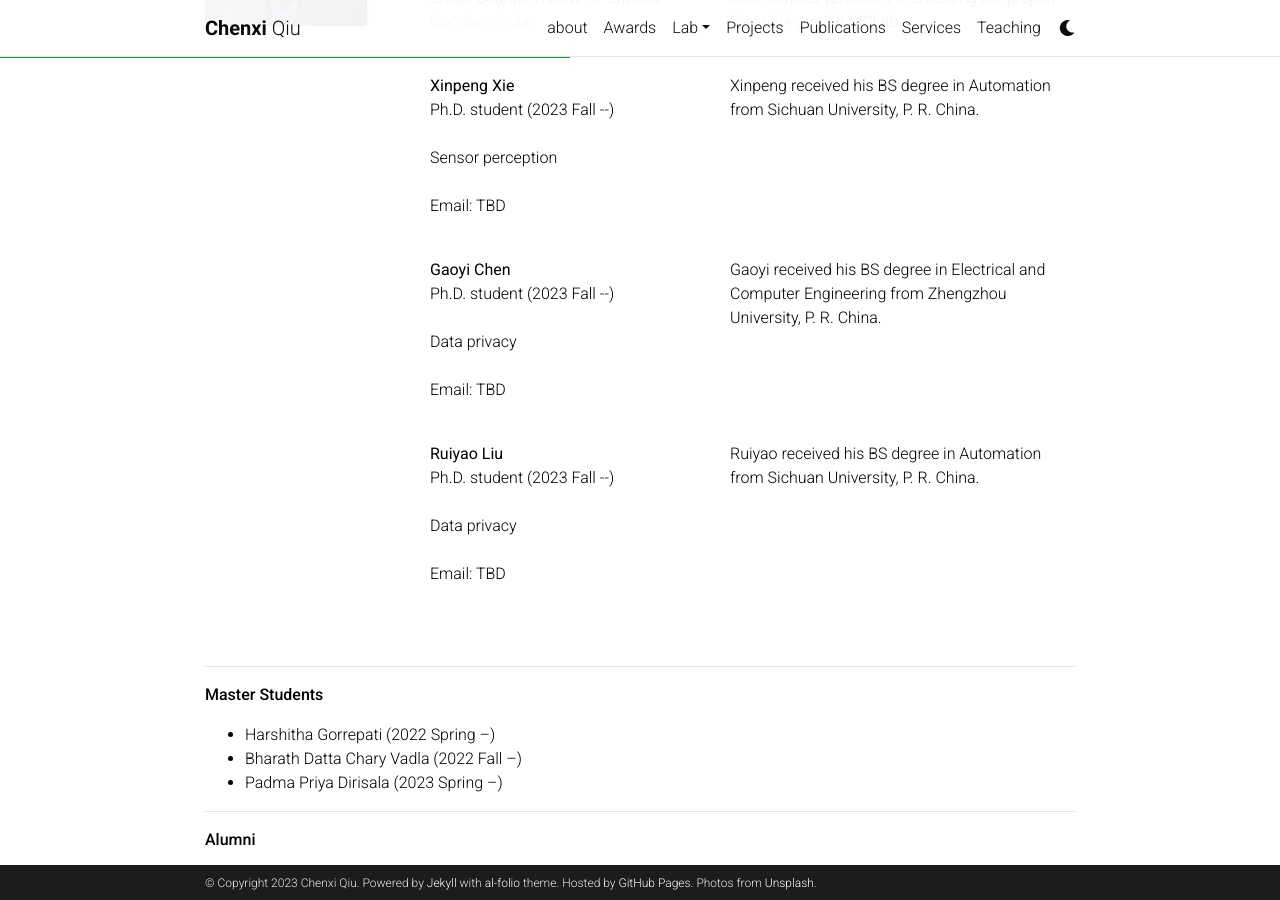
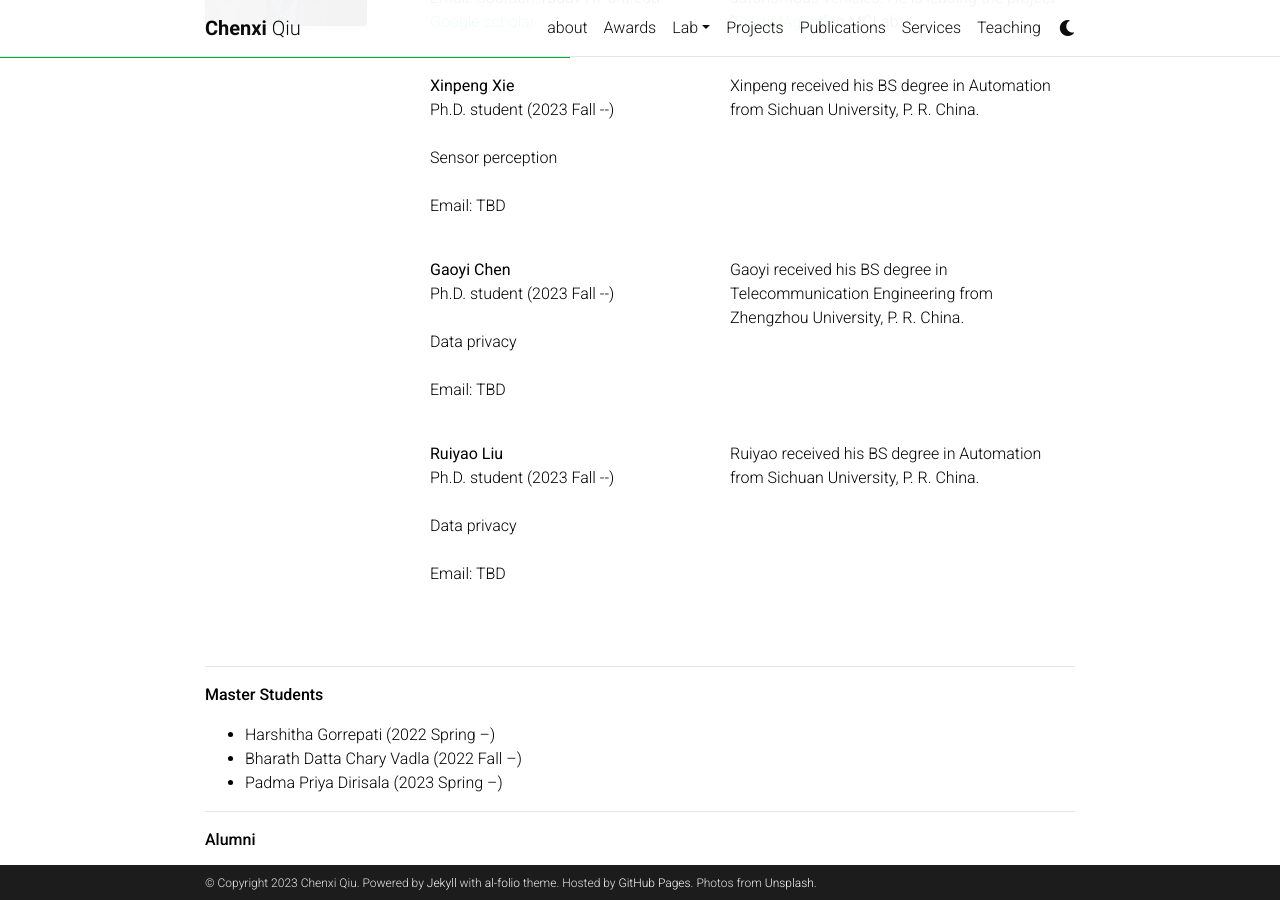
Before and after one commit to chenxiunt/chenxiunt.github.io, a Jekyll site: the page built from _pages/people.md, in a window 1280 px wide and 900 px high, scrolled down 480 px. Built offline with Jekyll 4.4.1, drawn with Linux system fonts in a browser that asks for light colours; comment, search, counter and statistics services are not loaded; a style sheet for code colours, icons or effects is not loaded.

Commit message:
Update people.md

```diff
--- a/_pages/people.md
+++ b/_pages/people.md
@@ -61,7 +61,7 @@ I am fortunate to work with several bright students:
 
     </div>
     <div class="col-sm-5">
-        Gaoyi received his BS degree in Electrical and Computer Engineering from Zhengzhou University, P. R. China.
+        Gaoyi received his BS degree in Telecommunication Engineering from Zhengzhou University, P. R. China.
     </div>
 </div>
 <br>
```
